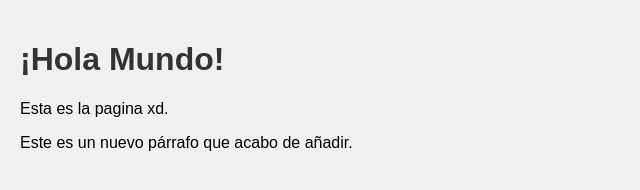
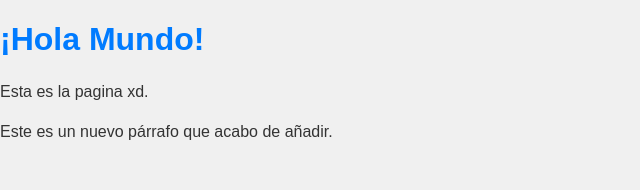
Before and after one commit to Nakotex/Pagina-web-1, a plain HTML site: page index.html in a window 1280 px wide. Shown: the whole page, without its empty margins (0-640 px from the left). Drawn offline with Linux system fonts and the light colour scheme.

Commit message:
primer cambio css

```diff
--- a/estilo.css
+++ b/estilo.css
@@ -1,10 +1,16 @@
 body {
     font-family: Arial, sans-serif;
     background-color: #f0f0f0;
+    color: #333;
     margin: 0;
-    padding: 20px;
+    padding: 0;
 }
 
 h1 {
-    color: #333;
+    color: #007bff;
 }
+
+p {
+    font-size: 16px;
+    line-height: 1.5;
+}
```
